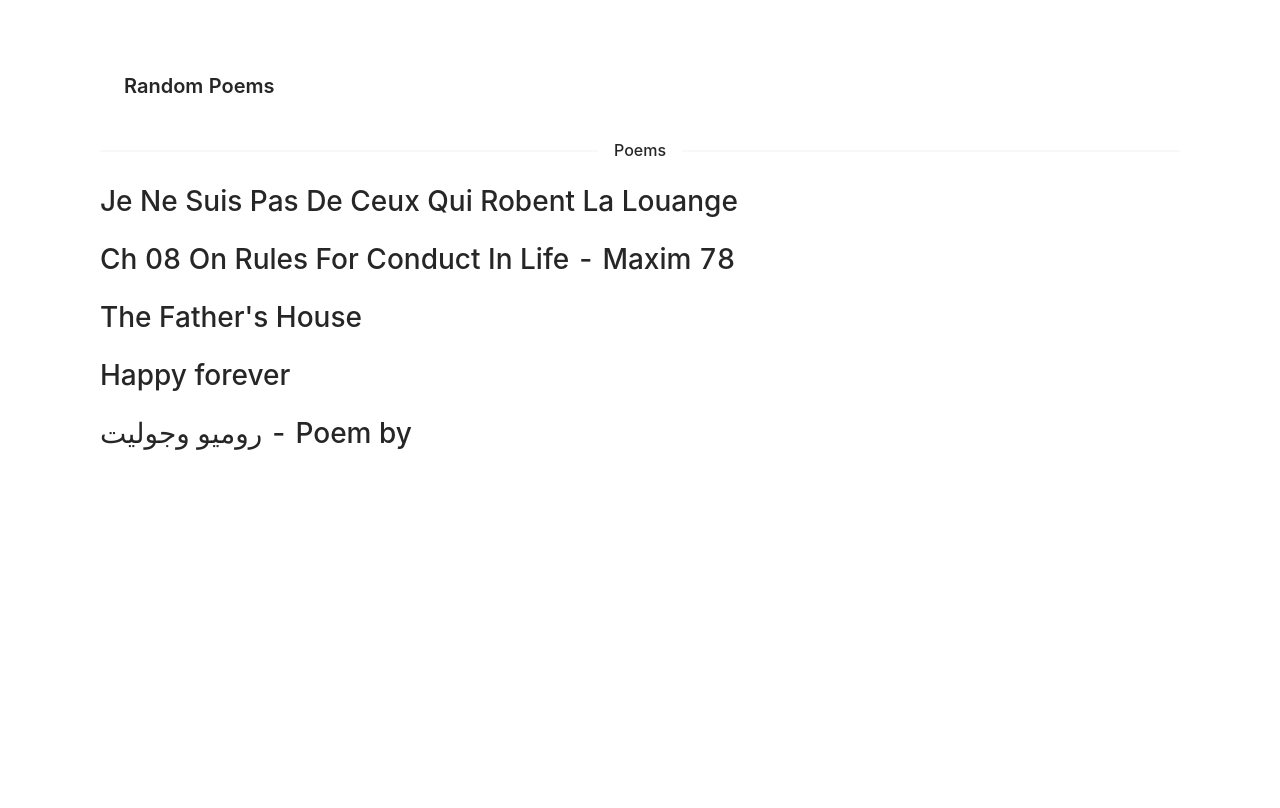
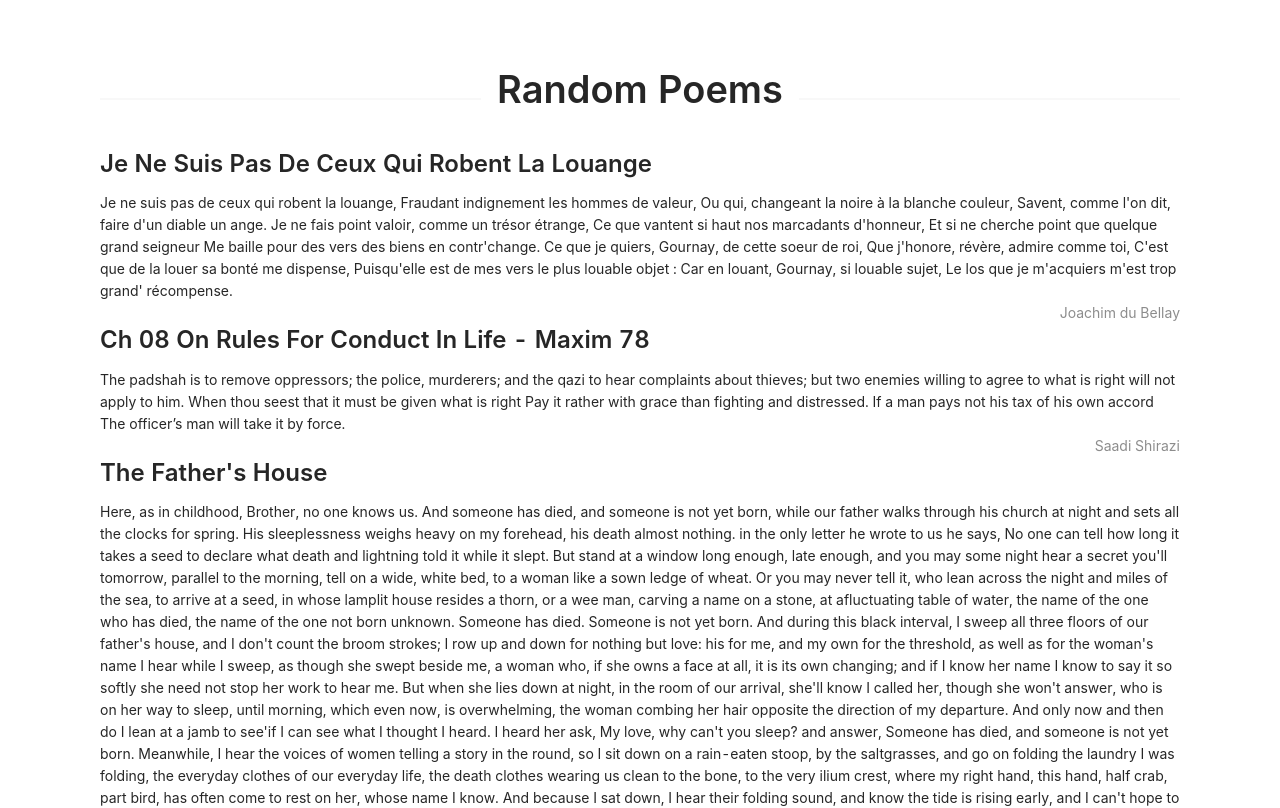
Before and after one commit to m6code/random-poems, a React (Create React App) app: page / in a window 1280 px wide. Shown: the top 808 px of the page. Built offline with nearby package versions, Linux system fonts and the light colour scheme.

Commit message:
Render content conditionallY'

```diff
--- a/src/App.css
+++ b/src/App.css
@@ -1,5 +1,14 @@
 @import '~antd/dist/antd.css';
 
-.main{
+.main {
     margin: 50px 100px 20px 100px;
 }
+
+.poem {
+    justify-content: stretch;
+}
+
+.author {
+    display: block;
+    text-align: right;
+}
--- a/src/App.js
+++ b/src/App.js
@@ -1,12 +1,21 @@
 import React, { Component } from 'react'
 import './App.css'
 // eslint-disable-next-line
-import { Row, Col, Spin, Skeleton, PageHeader, Divider } from 'antd'
+import {
+  Row,
+  Col,
+  Skeleton,
+  Divider,
+  Typography
+} from 'antd'
 
+
+const { Title, Text } = Typography
 
 export class App extends Component {
 
   state = {
+    isLoading: false,
     poems: [
       {
         "title": "Je Ne Suis Pas De Ceux Qui Robent La Louange",
@@ -56,7 +65,7 @@ export class App extends Component {
     ]
   }
 
-  componentDidMount (){
+  componentDidMount() {
     console.log(this.state.poems);
   }
 
@@ -65,18 +74,21 @@ export class App extends Component {
       <div className='main'>
         <Row gutter={8} >
           <Col className="gutter-row" span={24}>
-            <PageHeader
-              className="site-page-header"
-              title="Random Poems"
-            />
-            <Divider> Poems </Divider>
-            {/* <Skeleton active /> */} {/* Should Render if poems is loading */}
-            {this.state.poems.map((poem, index) => {
-              return (
-                <h1>{poem.title}</h1>
+            <Divider> <Title>Random Poems</Title> </Divider>
+            {this.state.isLoading ?
+              <Skeleton active /> :
+              this.state.poems.map((poem, index) => {
+                return (
+                  <div>
+                  <Title level={3}>{poem.title}</Title>
+                  <Text  className="poem">{poem.content}</Text>
+                  <Text type='secondary' className='author'>{poem.poet.name}</Text>
+                  </div>
+                )
+              }
               )
             }
-            )}
+
           </Col>
         </Row>
       </div>
```
